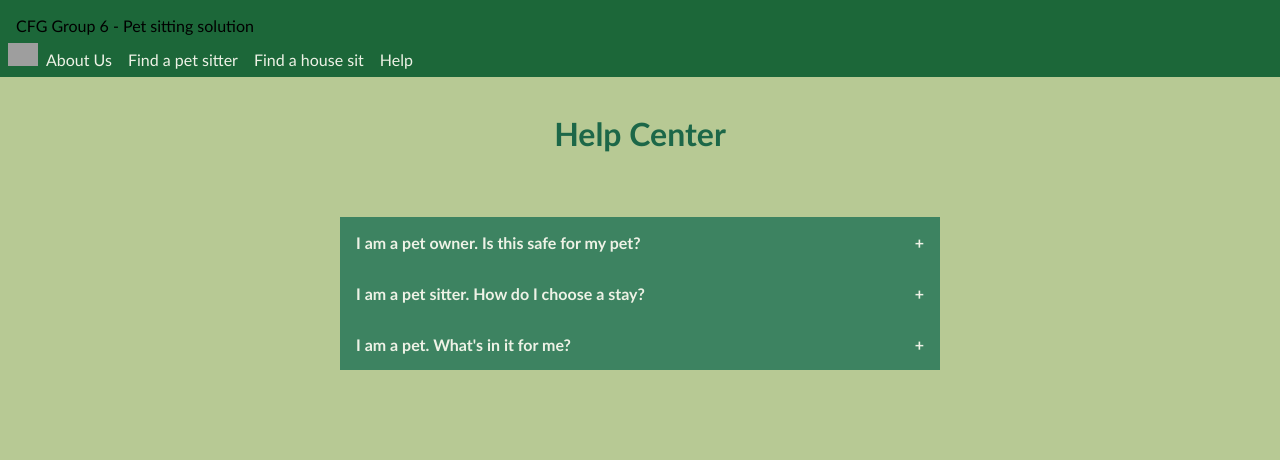
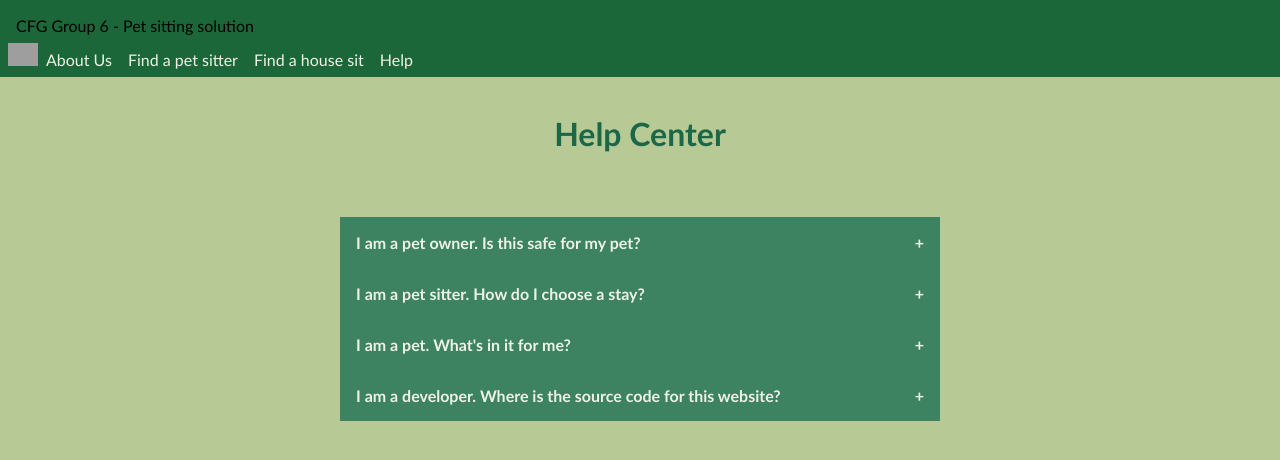
Before and after one commit to ferreiramonique/pet-sitting-app, a React (Create React App) app: page /help in a window 1280 px wide. Shown: the top 460 px of the page. Built offline with nearby package versions, Linux system fonts and the light colour scheme; grey boxes are pictures that could not be loaded.

Commit message:
refactor: faq

```diff
--- a/src/FAQ.js
+++ b/src/FAQ.js
@@ -1,26 +1,13 @@
 import "./FAQ.css";
 import Accordion from "./Accordion";
+import faqDatabase from "./database/faqDatabase.json"
 
 function FAQ() {
-  const accordionData = [
-    {
-      title: "I am a pet owner. Is this safe for my pet?",
-      content: `Our portal only has verified pet sitters, and we make sure to support you thorughout as to guarantee a safe and fun experience for your pet.`,
-    },
-    {
-      title: "I am a pet sitter. How do I choose a stay?",
-      content: `Navigate to our database section and read the pet profiles for upcoming sits. Choose a sit that suits you best and we will confirm once your request has been approved.`,
-    },
-    {
-      title: "I am a pet. What's in it for me?",
-      content: `Expect lots of love, playtime and treats from your pet sitter!`,
-    },
-  ];
 
   return (
     <div className="accordion">
-      {accordionData.map(({ title, content }) => (
-        <Accordion title={title} content={content} />
+      {faqDatabase.data.map(( el ) => (
+        <Accordion title={el.title} content={el.content} />
       ))}
     </div>
   );
--- /dev/null
+++ b/src/database/faqDatabase.json
@@ -0,0 +1,21 @@
+{
+    "data": [
+        {
+            "title": "I am a pet owner. Is this safe for my pet?",
+            "content": "Our portal only has verified pet sitters, and we make sure to support you thorughout as to guarantee a safe and fun experience for your pet."
+        },
+        {
+            "title": "I am a pet sitter. How do I choose a stay?",
+            "content": "Navigate to our database section and read the pet profiles for upcoming sits. Choose a sit that suits you best and we will confirm once your request has been approved."
+        },
+        {
+            "title": "I am a pet. What's in it for me?",
+            "content": "Expect lots of love, playtime and treats from your pet sitter!"
+        }
+        ,
+        {
+            "title": "I am a developer. Where is the source code for this website?",
+            "content": "https://github.com/mgrinstein/pet-sitting-app"
+        }
+    ]
+}
```
